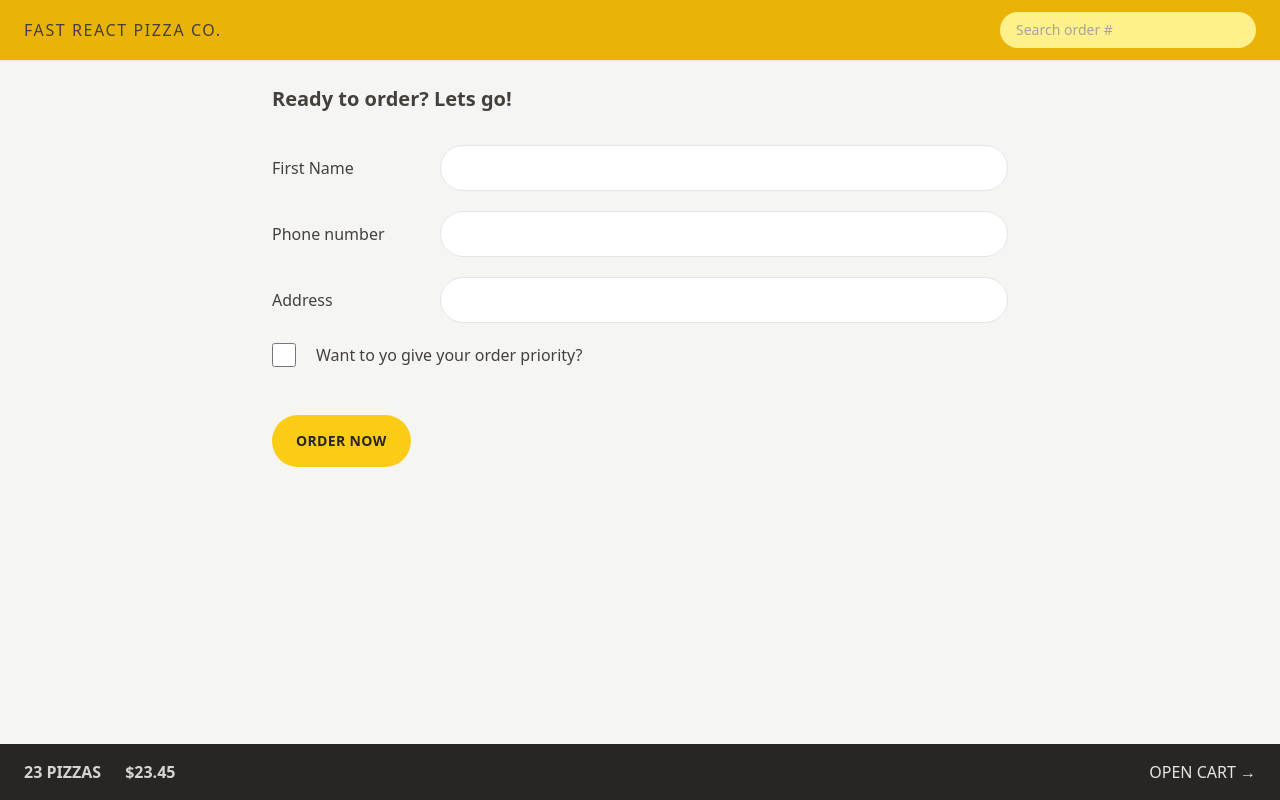
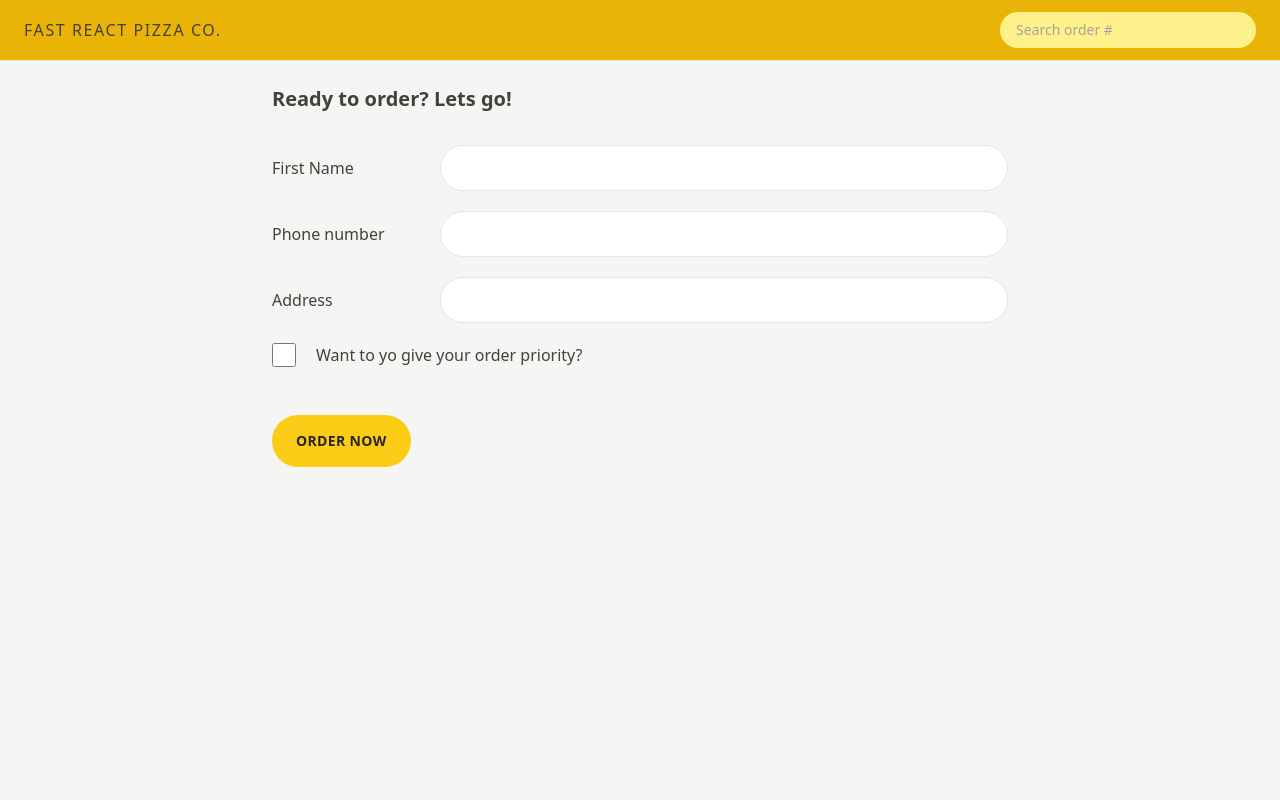
Before and after one commit to olaszakos19/React-Pizzeria_webapp, a React (Vite) app in the folder pizzeria-app/: page /order/new in a window 1280 px wide. Built offline with nearby package versions, Linux system fonts and the light colour scheme.

Commit message:
clearing files

```diff
--- a/pizzeria-app/src/features/cart/CartOverview.jsx
+++ b/pizzeria-app/src/features/cart/CartOverview.jsx
@@ -1,14 +1,21 @@
+import { useSelector } from "react-redux";
 import { Link } from "react-router-dom";
+import { getTotalCartPrice, getTotalCartQuantity } from "./cartSlice";
+import { formatCurrency } from "../../utilities/helpers";
+function CartOverview() {
+  const totalCartQuantity = useSelector(getTotalCartQuantity);
+  const totalCartPrice = useSelector(getTotalCartPrice);
 
-function CartOverview() {
+  if(!totalCartQuantity) return null;
+
   return (
     <div
       className="flex items-center justify-between bg-stone-800 text-stone-200 uppercase
       px-4 py-4 sm:px-6 md:text-base "
     >
       <p className="text-stone-300 font-semibold spce-x-4 sm:space-x-6">
-        <span>23 pizzas</span>
-        <span>$23.45</span>
+        <span>{totalCartQuantity} pizzas</span>
+        <span>{formatCurrency(totalCartPrice)}</span>
       </p>
       <Link to="/cart">Open cart &rarr;</Link>
     </div>
--- a/pizzeria-app/src/features/cart/cartSlice.js
+++ b/pizzeria-app/src/features/cart/cartSlice.js
@@ -1,8 +1,9 @@
 import { createSlice } from "@reduxjs/toolkit";
 
 const initialState = {
-  //cart: [],
+  cart: [],
 
+  /*
   cart: [
     {
       pizzaId: 12,
@@ -12,6 +13,7 @@
       totalPrice: 32,
     },
   ],
+  */
 };
 
 const cartSlice = createSlice({
@@ -44,7 +46,18 @@
   },
 });
 
-
-export const {addItem,deleteItem,increaseItemQuantity,decreaseItemQuantity,clearCart} = cartSlice.actions;
+export const {
+  addItem,
+  deleteItem,
+  increaseItemQuantity,
+  decreaseItemQuantity,
+  clearCart,
+} = cartSlice.actions;
 
 export default cartSlice.reducer;
+
+export const getTotalCartQuantity = (state) =>
+  state.cart.cart.reduce((sum, item) => sum + item.quantity, 0);
+
+export const getTotalCartPrice = (state) =>
+  state.cart.cart.reduce((sum, item) => sum + item.totalPrice, 0);
```
